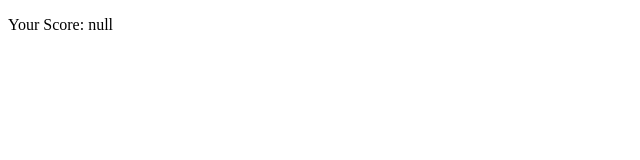
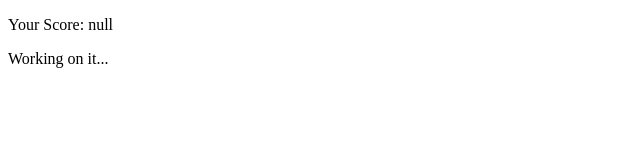
Before and after one commit to M-Saad-mizri/General-Science-Quizzes, a plain HTML site: page score.html in a window 1280 px wide. Shown: the full height of the page, 0-640 px from the left. Drawn offline with Linux system fonts and the light colour scheme.

Commit message:
Update score.html

```diff
--- a/score.html
+++ b/score.html
@@ -7,6 +7,7 @@
 </head>
 <body>
     <p id="showscoreelement"></p>
+    <p>Working on it...</p>
     <script src="data.js"></script>
     <script src="code.js"></script>
     <script>
```
